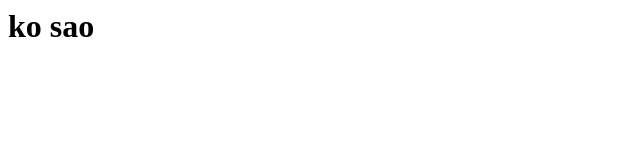
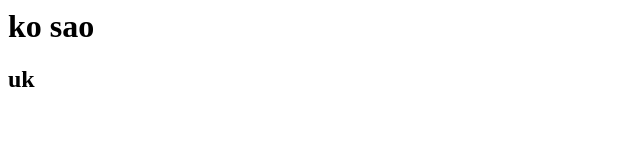
Before and after one commit to Phuc02/githubdemo, a plain HTML site: page index.html in a window 1280 px wide. Shown: the full height of the page, 0-640 px from the left. Drawn offline with Linux system fonts and the light colour scheme.

Commit message:
Update index.html

```diff
--- a/index.html
+++ b/index.html
@@ -1 +1,2 @@
 <h1>ko sao</h1>
+<h2>uk<h2>
```
